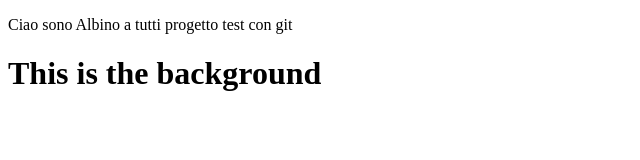
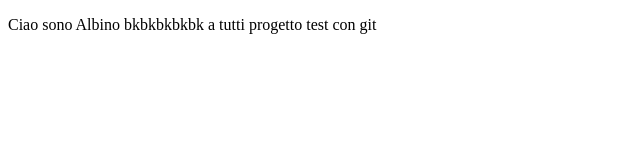
Before and after one commit to a-cirillo/background-generator, a plain HTML site: page index.html in a window 1280 px wide. Shown: the whole page, without its empty margins (0-640 px from the left). Drawn offline with Linux system fonts and the light colour scheme.

Commit message:
change title and delete h1

```diff
--- a/index.html
+++ b/index.html
@@ -6,8 +6,7 @@
     <link href="style.css"/>
 </head>
 <body>
-<p class="class1">Ciao sono Albino a tutti progetto test con git</p>
-<h1>This is the background</h1>
+<p class="class1">Ciao sono Albino bkbkbkbkbk a tutti progetto test con git</p>
 </body>
 <script src="script.js"></script>
 </html>
```
